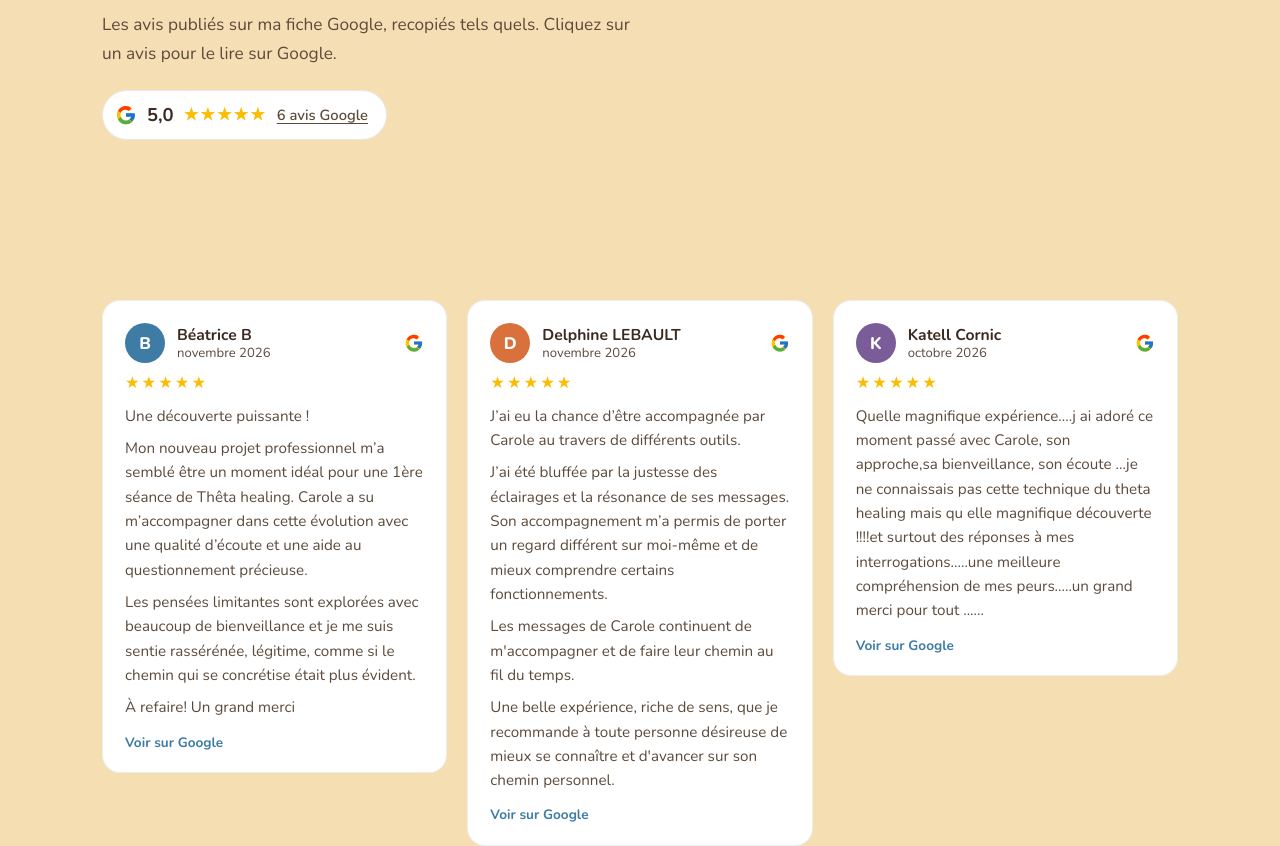
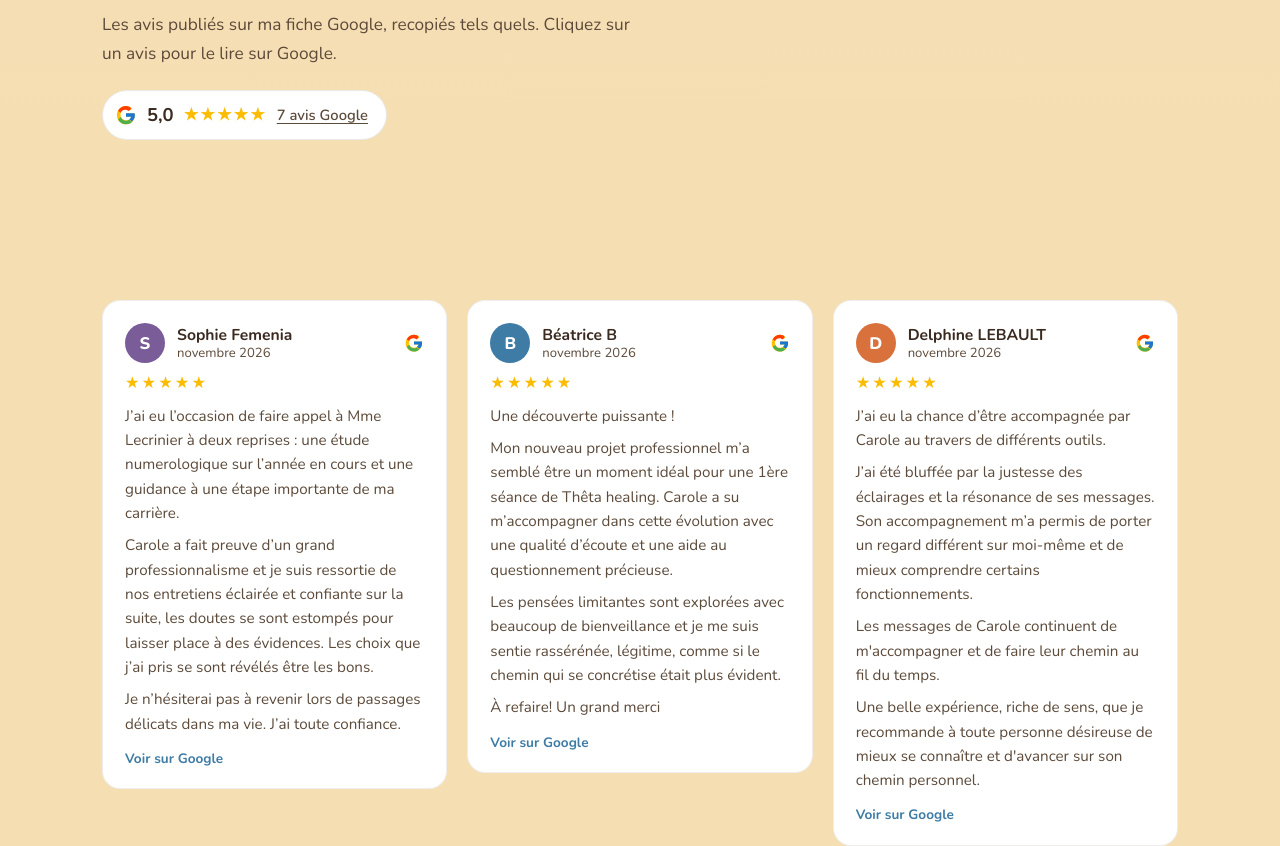
Before and after one commit to skpointeuse-sk/etincelan, a plain HTML site: page avis.html in a window 1280 px wide. Shown: the part 262-1108 px from the top of the page. Drawn offline with nearby package versions, Linux system fonts and the light colour scheme; a script that the page names is missing.

Commit message:
Avis Google : 7 avis, ajout de l'avis de Sophie Femenia
Co-Authored-By: Claude Opus 5.5 <noreply@anthropic.com>
Claude-Session: https://claude.ai/code/session_017gfZPwjz6owUQgCawKSwEL

```diff
--- a/avis.html
+++ b/avis.html
@@ -51,13 +51,19 @@
     <div class="breadcrumb"><a href="/">Accueil</a> · Avis clients</div>
     <h1>Leurs <span class="script">retours</span></h1>
     <p class="lede" style="margin-top:14px;max-width:52ch;">Les avis publiés sur ma fiche Google, recopiés tels quels. Cliquez sur un avis pour le lire sur Google.</p>
-    <div style="margin-top:22px;"><a class="g-summary" href="https://www.google.com/maps?cid=10522616511687346229" target="_blank" rel="noopener"><svg class="g-logo" viewBox="0 0 48 48" aria-hidden="true"><path fill="#FFC107" d="M43.6 20.5H42V20.4H24v7.2h11.3c-1.6 4.6-6 8-11.3 8-6.6 0-12-5.4-12-12s5.4-12 12-12c3.1 0 5.9 1.2 8 3.1l5.1-5.1C33.5 6.2 29 4.4 24 4.4 12.9 4.4 4 13.3 4 24.4s8.9 20 20 20c11.5 0 19.1-8.1 19.1-19.5 0-1.3-.1-2.3-.5-3.4z"/><path fill="#FF3D00" d="M6.3 14.7l5.9 4.3c1.6-4 5.5-6.6 9.8-6.6 3.1 0 5.9 1.2 8 3.1l5.1-5.1C33.5 6.2 29 4.4 24 4.4c-7.4 0-13.8 4.1-17.2 10.3z"/><path fill="#4CAF50" d="M24 44.4c4.9 0 9.4-1.9 12.7-4.9l-5.9-5c-1.7 1.3-4 2.2-6.8 2.2-5.3 0-9.7-3.4-11.3-8.1l-5.9 4.5C10.1 40.1 16.5 44.4 24 44.4z"/><path fill="#1976D2" d="M43.6 20.5H42V20.4H24v7.2h11.3c-.8 2.2-2.2 4.1-4.1 5.4l5.9 5c-.4.4 6.3-4.6 6.3-13.6 0-1.3-.1-2.3-.5-3.4z"/></svg><span class="g-score">5,0</span><span class="g-stars" aria-label="5 étoiles sur 5">★★★★★</span><span class="g-count">6 avis Google</span></a></div>
+    <div style="margin-top:22px;"><a class="g-summary" href="https://www.google.com/maps?cid=10522616511687346229" target="_blank" rel="noopener"><svg class="g-logo" viewBox="0 0 48 48" aria-hidden="true"><path fill="#FFC107" d="M43.6 20.5H42V20.4H24v7.2h11.3c-1.6 4.6-6 8-11.3 8-6.6 0-12-5.4-12-12s5.4-12 12-12c3.1 0 5.9 1.2 8 3.1l5.1-5.1C33.5 6.2 29 4.4 24 4.4 12.9 4.4 4 13.3 4 24.4s8.9 20 20 20c11.5 0 19.1-8.1 19.1-19.5 0-1.3-.1-2.3-.5-3.4z"/><path fill="#FF3D00" d="M6.3 14.7l5.9 4.3c1.6-4 5.5-6.6 9.8-6.6 3.1 0 5.9 1.2 8 3.1l5.1-5.1C33.5 6.2 29 4.4 24 4.4c-7.4 0-13.8 4.1-17.2 10.3z"/><path fill="#4CAF50" d="M24 44.4c4.9 0 9.4-1.9 12.7-4.9l-5.9-5c-1.7 1.3-4 2.2-6.8 2.2-5.3 0-9.7-3.4-11.3-8.1l-5.9 4.5C10.1 40.1 16.5 44.4 24 44.4z"/><path fill="#1976D2" d="M43.6 20.5H42V20.4H24v7.2h11.3c-.8 2.2-2.2 4.1-4.1 5.4l5.9 5c-.4.4 6.3-4.6 6.3-13.6 0-1.3-.1-2.3-.5-3.4z"/></svg><span class="g-score">5,0</span><span class="g-stars" aria-label="5 étoiles sur 5">★★★★★</span><span class="g-count">7 avis Google</span></a></div>
   </div>
 </section>
 
 <section>
   <div class="wrap">
     <div class="g-grid">
+      <a class="g-review" href="https://www.google.com/maps?cid=10522616511687346229" target="_blank" rel="noopener" aria-label="Lire l'avis de Sophie Femenia sur Google">
+        <div class="g-review-top"><span class="g-avatar" style="background:#7A5C99">S</span><span class="g-who"><strong>Sophie Femenia</strong><span>novembre 2026</span></span><svg class="g-logo" viewBox="0 0 48 48" aria-hidden="true"><path fill="#FFC107" d="M43.6 20.5H42V20.4H24v7.2h11.3c-1.6 4.6-6 8-11.3 8-6.6 0-12-5.4-12-12s5.4-12 12-12c3.1 0 5.9 1.2 8 3.1l5.1-5.1C33.5 6.2 29 4.4 24 4.4 12.9 4.4 4 13.3 4 24.4s8.9 20 20 20c11.5 0 19.1-8.1 19.1-19.5 0-1.3-.1-2.3-.5-3.4z"/><path fill="#FF3D00" d="M6.3 14.7l5.9 4.3c1.6-4 5.5-6.6 9.8-6.6 3.1 0 5.9 1.2 8 3.1l5.1-5.1C33.5 6.2 29 4.4 24 4.4c-7.4 0-13.8 4.1-17.2 10.3z"/><path fill="#4CAF50" d="M24 44.4c4.9 0 9.4-1.9 12.7-4.9l-5.9-5c-1.7 1.3-4 2.2-6.8 2.2-5.3 0-9.7-3.4-11.3-8.1l-5.9 4.5C10.1 40.1 16.5 44.4 24 44.4z"/><path fill="#1976D2" d="M43.6 20.5H42V20.4H24v7.2h11.3c-.8 2.2-2.2 4.1-4.1 5.4l5.9 5c-.4.4 6.3-4.6 6.3-13.6 0-1.3-.1-2.3-.5-3.4z"/></svg></div>
+        <span class="g-stars" aria-label="5 étoiles sur 5">★★★★★</span>
+        <div class="g-text"><p>J’ai eu l’occasion de faire appel à Mme Lecrinier à deux reprises : une étude numerologique sur l’année en cours et une guidance à une étape importante de ma carrière.</p><p>Carole a fait preuve d’un grand professionnalisme et je suis ressortie de nos entretiens éclairée et confiante sur la suite, les doutes se sont estompés pour laisser place à des évidences. Les choix que j’ai pris se sont révélés être les bons.</p><p>Je n’hésiterai pas à revenir lors de passages délicats dans ma vie. J’ai toute confiance.</p></div>
+        <span class="g-more">Voir sur Google</span>
+      </a>
       <a class="g-review" href="https://www.google.com/maps?cid=10522616511687346229" target="_blank" rel="noopener" aria-label="Lire l'avis de Béatrice B sur Google">
         <div class="g-review-top"><span class="g-avatar" style="background:#3E7CA6">B</span><span class="g-who"><strong>Béatrice B</strong><span>novembre 2026</span></span><svg class="g-logo" viewBox="0 0 48 48" aria-hidden="true"><path fill="#FFC107" d="M43.6 20.5H42V20.4H24v7.2h11.3c-1.6 4.6-6 8-11.3 8-6.6 0-12-5.4-12-12s5.4-12 12-12c3.1 0 5.9 1.2 8 3.1l5.1-5.1C33.5 6.2 29 4.4 24 4.4 12.9 4.4 4 13.3 4 24.4s8.9 20 20 20c11.5 0 19.1-8.1 19.1-19.5 0-1.3-.1-2.3-.5-3.4z"/><path fill="#FF3D00" d="M6.3 14.7l5.9 4.3c1.6-4 5.5-6.6 9.8-6.6 3.1 0 5.9 1.2 8 3.1l5.1-5.1C33.5 6.2 29 4.4 24 4.4c-7.4 0-13.8 4.1-17.2 10.3z"/><path fill="#4CAF50" d="M24 44.4c4.9 0 9.4-1.9 12.7-4.9l-5.9-5c-1.7 1.3-4 2.2-6.8 2.2-5.3 0-9.7-3.4-11.3-8.1l-5.9 4.5C10.1 40.1 16.5 44.4 24 44.4z"/><path fill="#1976D2" d="M43.6 20.5H42V20.4H24v7.2h11.3c-.8 2.2-2.2 4.1-4.1 5.4l5.9 5c-.4.4 6.3-4.6 6.3-13.6 0-1.3-.1-2.3-.5-3.4z"/></svg></div>
         <span class="g-stars" aria-label="5 étoiles sur 5">★★★★★</span>
```
Also changed, not shown: index.html (+1 -1 lines).
